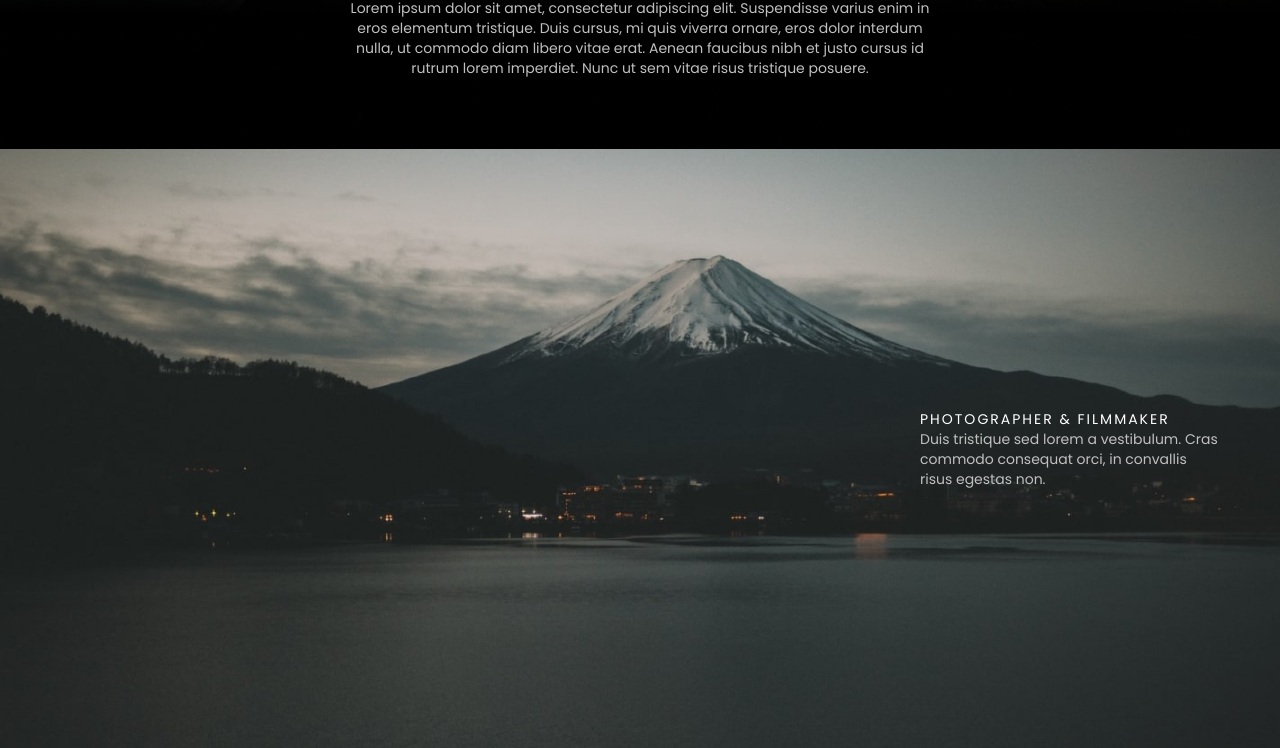
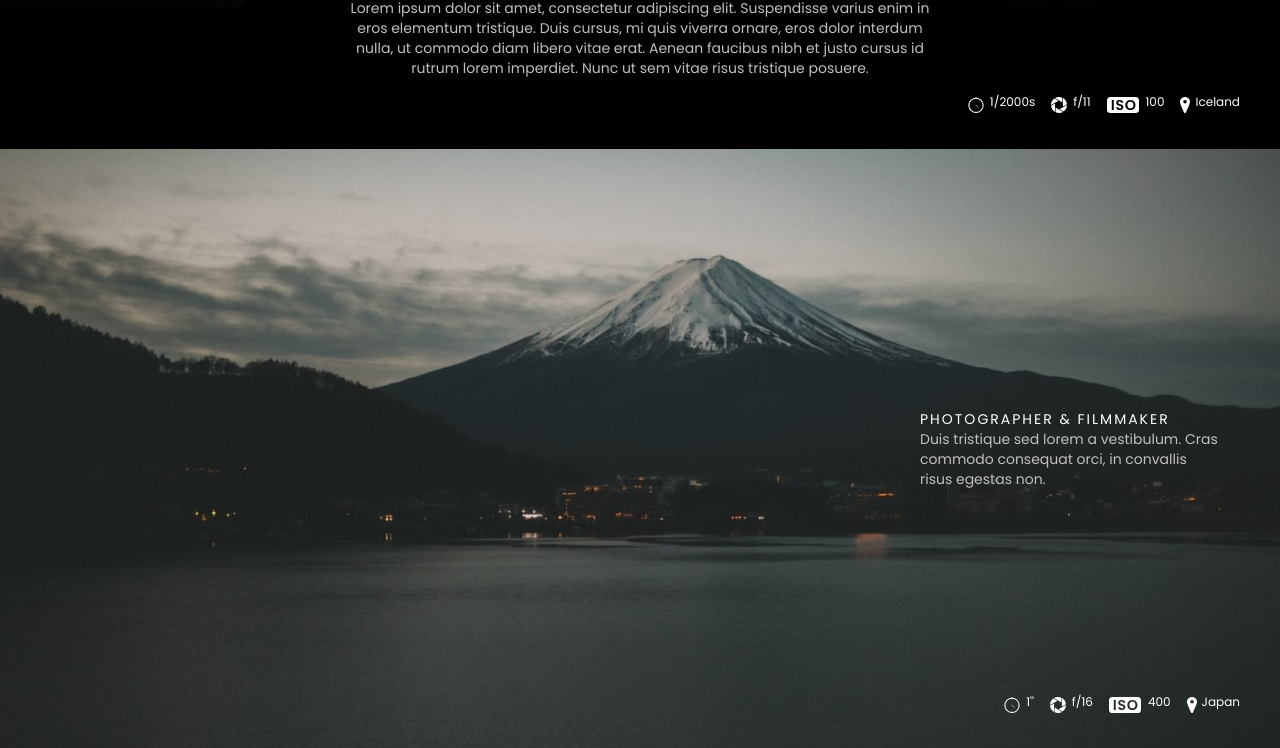
Before and after one commit to LevchenkoArthur/Apprature, a plain HTML site: page index.html in a window 1280 px wide. Shown: the part 651-1399 px from the top of the page. Drawn offline with Linux system fonts and the light colour scheme.

Commit message:
adapting

```diff
--- /dev/null
+++ b/css/media.css
@@ -0,0 +1,5 @@
+@media screen and (max-width: 764px) {
+	header nav{
+		display: none;
+	}
+	}
--- a/css/style.css
+++ b/css/style.css
@@ -18,6 +18,7 @@ h1,h2,h3,h4,h5,h6{font-size:inherit;font-weight: inherit;}
 
 body{
 	background-color: black;
+	font-family: 'Poppins', sans-serif;
 }
 
 header{
@@ -82,6 +83,7 @@ header .container ul li{
 	align-items: end;
 	justify-content: center;
 	padding-bottom: 71px;
+	position: relative;
 }
 
 .section__enter .container{
@@ -125,6 +127,56 @@ header .container ul li{
 	line-height: 20px; /* 142.857% */
 }
 
+.icons{
+	position: absolute;
+	right: 40px;
+	bottom: 41px;
+	display: flex;
+}
+
+.icons li{
+	color: #FFF;
+	font-family: 'Poppins', sans-serif;
+	font-size: 12px;
+	font-style: normal;
+	font-weight: 400;
+	line-height: 12px; /* 100% */
+	margin-left: 16px;
+}
+
+.icons li::before{
+	display:inline-block;
+	content: "";
+	background-image: url("../images/enter__img/oclock.svg");
+	width: 16px;
+	height: 16px;
+	margin-right: 6px;
+	margin-bottom: -7px;
+}
+
+.icons :nth-child(2)::before{
+	background-image: url("../images/enter__img/circle.svg");
+	width: 16px;
+	height: 16px;
+	margin-right: 6px;
+}
+
+.icons :nth-child(3)::before{
+	background-image: url("../images/enter__img/iso.svg");
+	margin-bottom: -7px;
+	width: 32px;
+	margin-right: 7px;
+}
+
+
+.icons :last-child::before{
+	background-image: url("../images/enter__img/location.svg");
+	margin-bottom: -7px;
+	width: 10px;
+	margin-right: 5px;
+}
+
+
 
 .section__japan{
 	min-height: 600px;
@@ -134,7 +186,7 @@ header .container ul li{
 	align-items: center;
 	justify-content: end;
 	padding-right: 62px;
-
+	position: relative;
 }
 
 .section__japan .container{
@@ -171,6 +223,7 @@ header .container ul li{
 	align-items: center;
 	justify-content: end;
 	padding-right: 87px;
+	position: relative;
 }
 
 .section__green .container{
@@ -245,6 +298,7 @@ header .container ul li{
 	align-items: center;
 	justify-content: right;
 	padding-right: 106px;
+	position: relative;
 }
 
 
--- a/index.html
+++ b/index.html
@@ -6,7 +6,8 @@
 	<link rel="preconnect" href="https://fonts.googleapis.com">
 	<link rel="preconnect" href="https://fonts.gstatic.com" crossorigin>
 	<link href="https://fonts.googleapis.com/css2?family=Poppins&display=swap" rel="stylesheet">
-	<link rel="stylesheet" href="css/style.css" />
+	<link rel="stylesheet" href="css/style.css"/>
+	<link rel="stylesheet" href="css/media.css">
 	<meta http-equiv="Content-type" content="text/html;charset=UTF-8" />
 </head>
 <body>
@@ -31,36 +32,36 @@
 			<h1>Aperture Studios</h1>
 			<p>Lorem ipsum dolor sit amet, consectetur adipiscing elit. Suspendisse varius enim in eros elementum tristique. Duis cursus, mi quis viverra ornare, eros dolor interdum nulla, ut commodo diam libero vitae erat. Aenean faucibus nibh et justo cursus id rutrum lorem imperdiet. Nunc ut sem vitae risus tristique posuere.</p>
 		</article>
-		<!-- <ul class="icons">
+		<ul class="icons">
 			<li>1/2000s</li>
 			<li>f/11</li>
 			<li>100</li>
 			<li>Iceland</li>
-		</ul> -->
+		</ul>
 	</section>
 	<section class="section__japan">
 		<article class="container">
 			<h3>Photographer & Filmmaker</h3>
 			<p>Duis tristique sed lorem a vestibulum. Cras commodo consequat orci, in convallis risus egestas non.</p>
 		</article>
-		<!-- <ul class="icons">
+		<ul class="icons">
 			<li>1''</li>
 			<li>f/16</li>
 			<li>400</li>
 			<li>Japan</li>
-		</ul> -->
+		</ul>
 	</section>
 	<section class="section__green">
 		<article class="container">
 			<h3>Monstera Leafs</h3>
 			<p>Vestibulum sit amet urna turpis. Mauris euismod elit et nisi ultrices, ut faucibus orci tincidunt..</p>
 		</article>
-		<!-- <ul class="icons">
+		<ul class="icons">
 			<li>1/400s</li>
 			<li>f/3,5</li>
 			<li>100</li>
 			<li>Costa Rica</li>
-		</ul> -->
+		</ul>
 	</section>
 	<section class="section__past">
 		<article class="container">
@@ -80,11 +81,11 @@
 			<h3>Star fall in the Himalayas</h3>
 			<p>Nulla rhoncus feugiat eros quis consectetur. Morbi neque ex, condimentum dapibus congue et, vulputate ut ligula.</p>
 		</article>
-		<!-- <ul class="icons">
+		<ul class="icons">
 			<li>6''</li>
 			<li>f/11</li>
 			<li>800</li>
 			<li>Nepal</li>
-		</ul> -->
+		</ul>
 	</section>
 </main>
```
Also changed, not shown: images/enter__img/location.svg (renamed from images/enter__img/IMAGE (4).svg).
